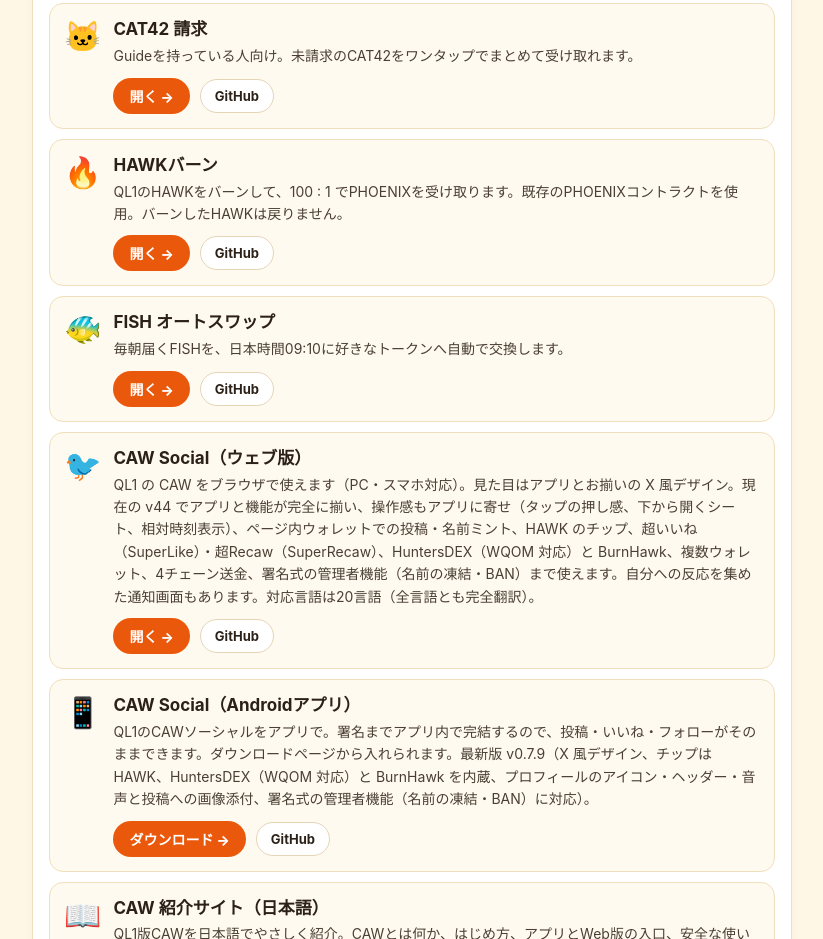
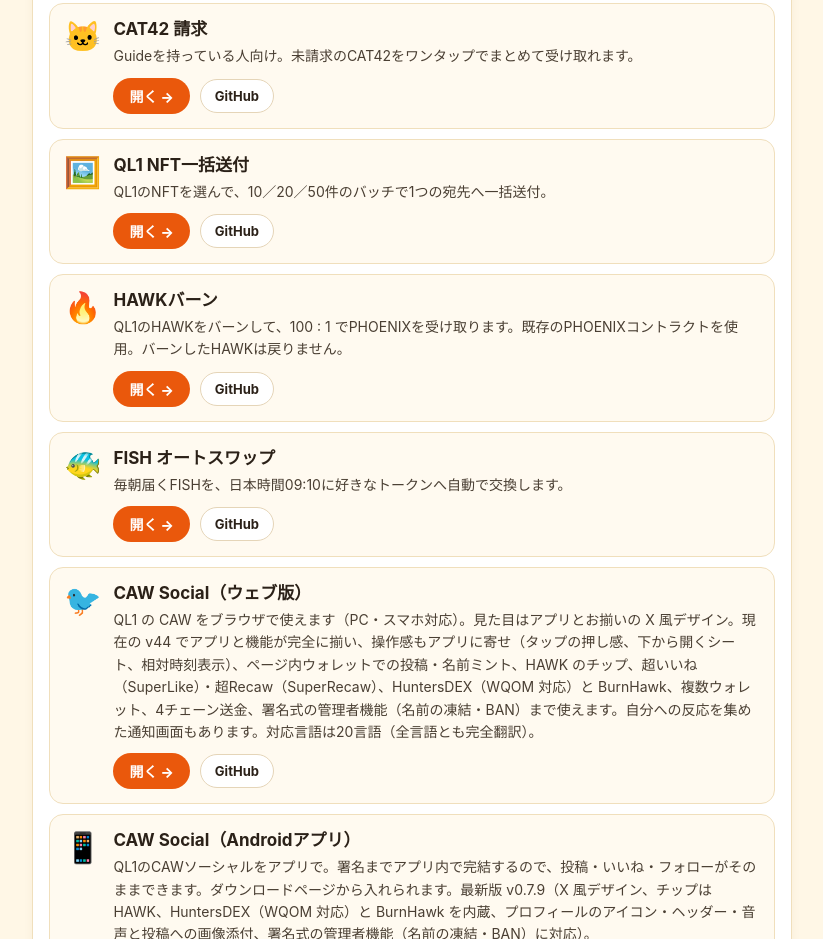
Before and after one commit to QL1-Infinite42-Guppy-Histoire/links, a plain HTML site: page docs/ja.html in a window 1280 px wide. Shown: the part 1314-2253 px from the top of the page, without its empty margins (228-1051 px from the left). Drawn offline with Linux system fonts and the light colour scheme.

Commit message:
Add QL1 NFT Bulk Send card (nft.qql1.com, EN/JA)

```diff
--- a/docs/ja.html
+++ b/docs/ja.html
@@ -132,6 +132,18 @@
         <div class="card-actions">
           <span class="open-chip">開く →</span>
           <a class="gh-link" href="https://github.com/QL1-Infinite42-Guppy-Histoire/cat42-claim" target="_blank" rel="noopener">GitHub</a>
+        </div>
+      </div>
+    </article>
+    <article class="card">
+      <a class="card-link" href="https://nft.qql1.com/" target="_blank" rel="noopener" aria-label="QL1 NFT一括送付を開く"></a>
+      <span class="card-emoji">🖼️</span>
+      <div class="card-main">
+        <h3>QL1 NFT一括送付</h3>
+        <p>QL1のNFTを選んで、10／20／50件のバッチで1つの宛先へ一括送付。</p>
+        <div class="card-actions">
+          <span class="open-chip">開く →</span>
+          <a class="gh-link" href="https://github.com/QL1-Infinite42-Guppy-Histoire/nft-bulk-send" target="_blank" rel="noopener">GitHub</a>
         </div>
       </div>
     </article>
```
Also changed, not shown: docs/en.html (+12 -0 lines).
